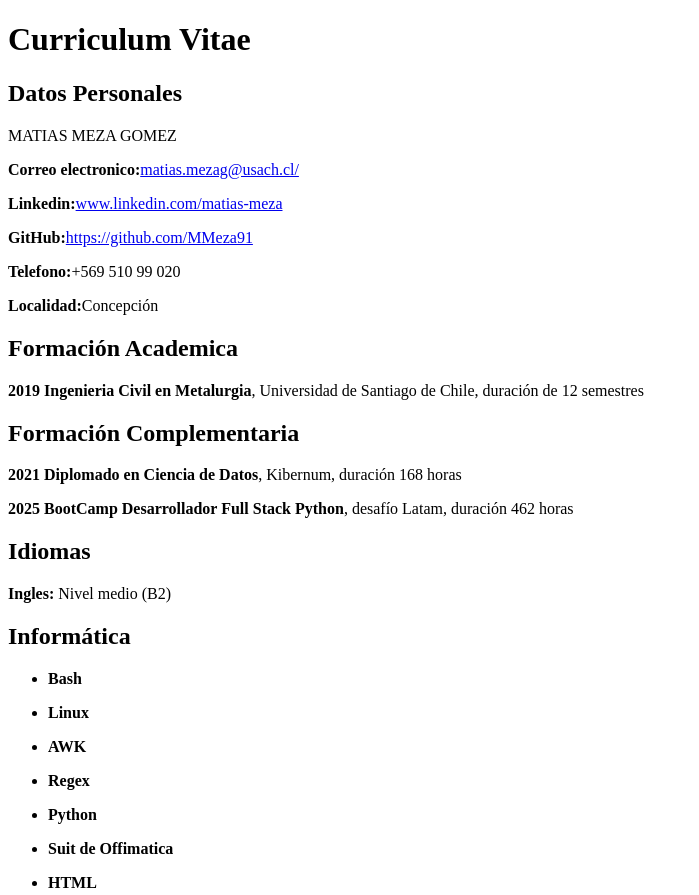
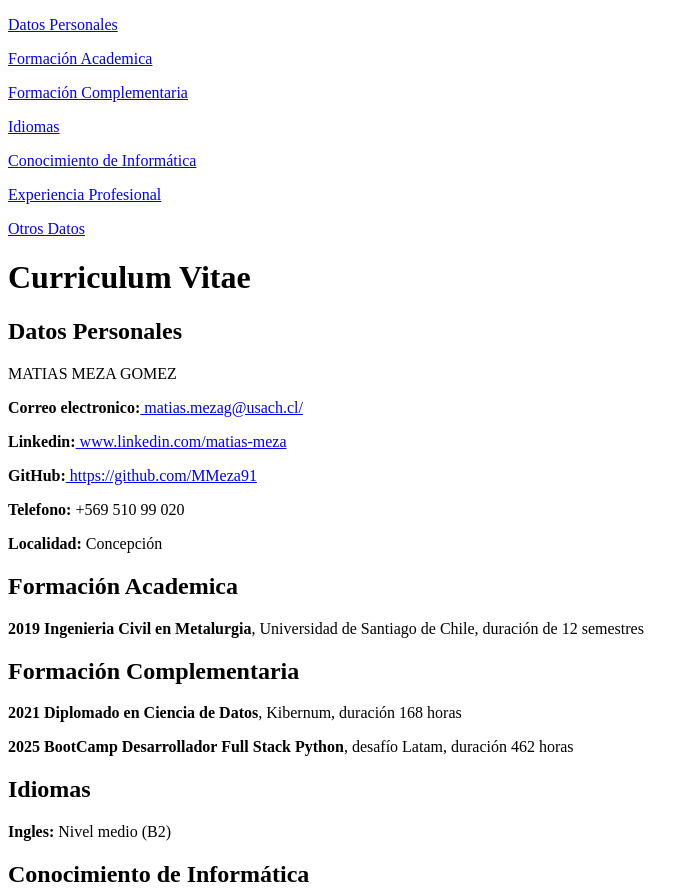
Before and after one commit to MMeza91/Curriculum, a plain HTML site: page index.html in a window 1280 px wide. Shown: the top 895 px of the page, without its empty margins (0-699 px from the left). Drawn offline with Linux system fonts and the light colour scheme.

Commit message:
se agrega tag nav

```diff
--- a/index.html
+++ b/index.html
@@ -4,33 +4,49 @@
     <meta charset="UTF-8">
     <title>Matias Meza Gomez</title>
     <link rel="icon" href="./assets/img/favicon.jpg" type="image/png">
+    <meta name="author" content="Matias Meza">
+    <meta name="description" content="curriculum profesional">
+    <meta name="keywords" content="ingeniero, sala de control, profesor, REUF, control de calidad, supervisar, liderazgo">
 </head>
 <body>
+    <header>
+        <nav id="nav" >
+            <p><a href="#inicio">Datos Personales</a></p>
+            <p><a href="#academica">Formación Academica</a></p>
+            <p><a href="#complementaria">Formación Complementaria</a></p>
+            <p><a href="#idiomas">Idiomas</a></p>
+            <p><a href="#informatica">Conocimiento de Informática</a></p>
+            <p><a href="#experiencia">Experiencia Profesional</a></p>
+            <p><a href="#otros">Otros Datos</a></p>
+        </nav>
         <h1 id="inicio">Curriculum Vitae</h1>
-    <section>
+    </header>
+     <main>
+        <section class="secciones">
             <h2>Datos Personales</h2>
             <p>MATIAS MEZA GOMEZ</p>
-        <p><strong>Correo electronico:</strong><a href="mailto:matias.mezag@usach.cl">matias.mezag@usach.cl/</a></p>
-        <p><strong>Linkedin:</strong><a href="https://www.linkedin.com/in/matias-meza/">www.linkedin.com/matias-meza<a></p>
-        <p><strong>GitHub:</strong><a href="https://github.com/MMeza91">https://github.com/MMeza91</a></p>
-        <p><strong>Telefono:</strong>+569 510 99 020</p>
-        <p><strong>Localidad:</strong>Concepción</p>
+            <p><strong>Correo electronico:</strong><a href="mailto:matias.mezag@usach.cl"> matias.mezag@usach.cl/</a></p>
+            <p><strong>Linkedin:</strong><a href="https://www.linkedin.com/in/matias-meza/"> www.linkedin.com/matias-meza<a></p>
+            <p><strong>GitHub:</strong><a href="https://github.com/MMeza91"> https://github.com/MMeza91</a></p>
+            <p><strong>Telefono:</strong> +569 510 99 020</p>
+            <p><strong>Localidad:</strong> Concepción</p>
         </section>
-    <section>
+
+        <section id="academica" class="secciones">
             <h2>Formación Academica</h2>
             <p><strong>2019 Ingenieria Civil en Metalurgia</strong>, Universidad de Santiago de Chile, duración de 12 semestres</p>
         </section>
-    <section>
+        <section id="complementaria" class="secciones">
             <h2>Formación Complementaria</h2>
             <p><strong>2021 Diplomado en Ciencia de Datos</strong>, Kibernum, duración 168 horas</p>
             <p><strong>2025 BootCamp Desarrollador Full Stack Python</strong>, desafío Latam, duración 462 horas</p>
         </section>
-    <section>
+        <section id="idiomas" class="secciones">
             <h2>Idiomas</h2>
             <p><strong>Ingles:</strong> Nivel medio (B2)</p>
         </section>
-    <section>
-        <h2>Informática</h2>
+        <section id="informatica" class="secciones">
+            <h2>Conocimiento de Informática</h2>
             <ul>
                 <strong>
                     <li><p>Bash</p></li>
@@ -46,7 +62,7 @@
                 </strong>
             </ul>
         </section>
-    <section>
+        <section id="experiencia" class="secciones">
             <h2>Experiencia Profesional</h2>
             <div>
                 <h3>Operador Jefe (Sala de Control) | Siderurgica Huachipato | 2023-2024</h3>
@@ -99,7 +115,7 @@
             </div>
 
         </section>
-    <section>
+        <section id="otros" class="secciones">
             <h2>Otros Datos</h2>
             <ul>
                 <li><p><strong>END</strong>, Experiencia en Ensayos No Destructivos</p></li>
@@ -110,7 +126,8 @@
                 <li><p><strong>Traslado</strong>, Disponibilidad para traslado</p></li>
             </ul>
         </section>
-    <footer><a href="#inicio">Ir al comienzo</a></footer>
+    </main>
+    <footer><a href="#nav">Ir al comienzo</a></footer>
 
 
 
```
Lines whose indentation alone changed are shown as unchanged.
